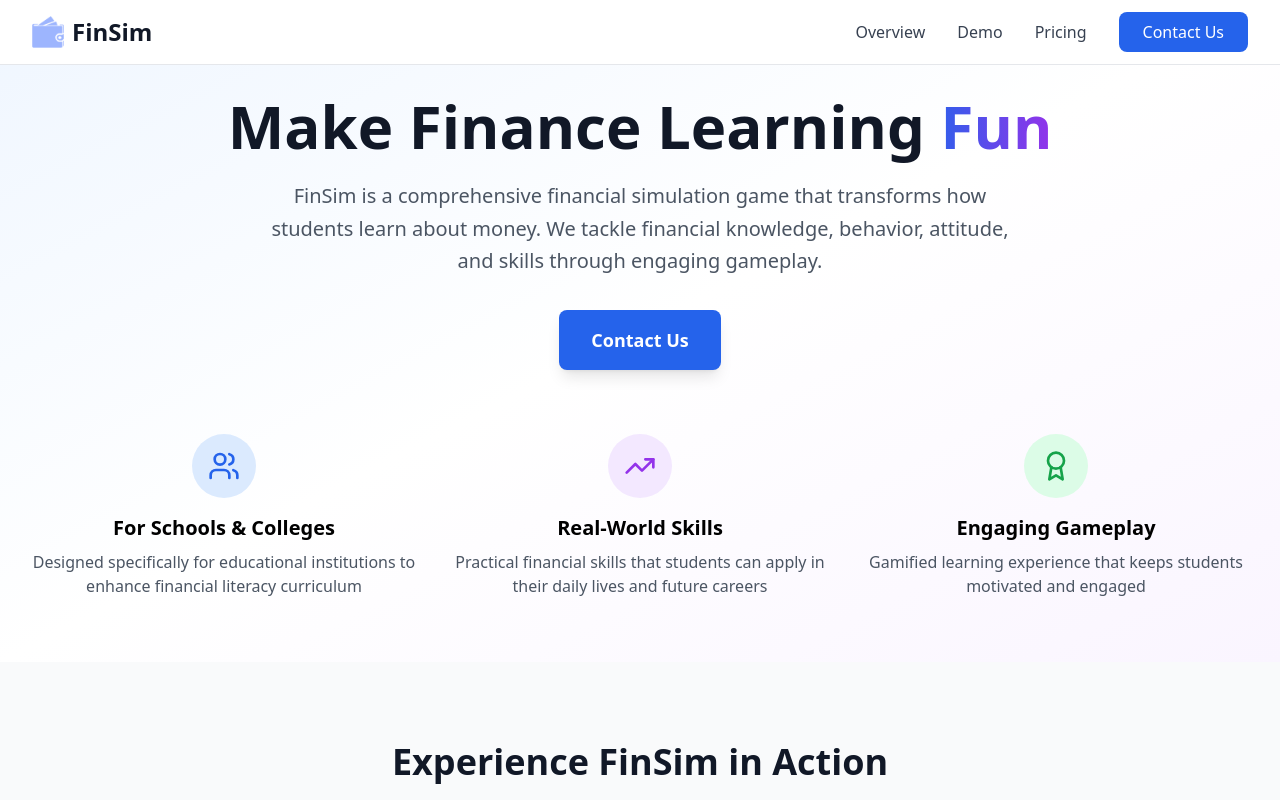
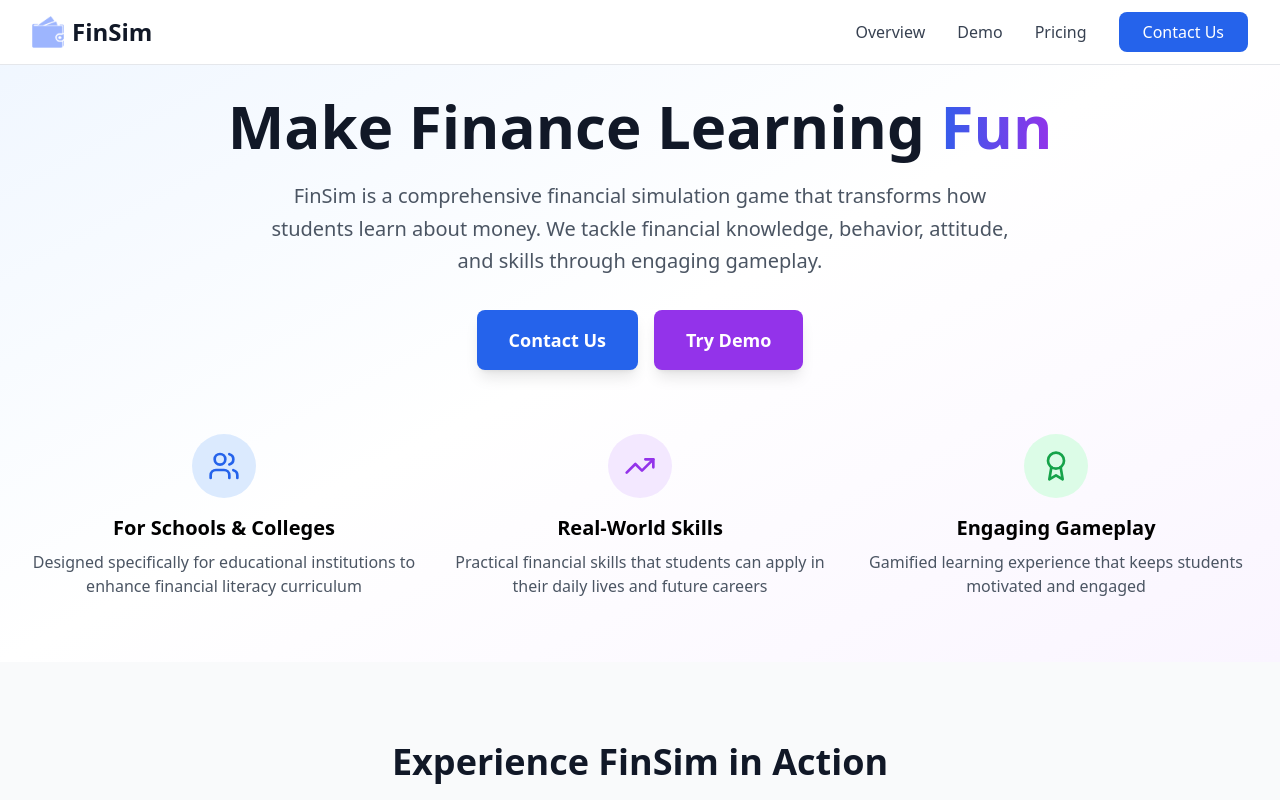
Before and after one commit to Rajat-Chitkara/Financial-Literacy, a React (Vite) app in the folder project-bolt-sb1-s1mpq3vz/project/: page / in a window 1280 px wide. Shown: the top 800 px of the page. Built offline with nearby package versions, Linux system fonts and the light colour scheme.

Commit message:
Update Hero.tsx

```diff
--- a/project-bolt-sb1-s1mpq3vz/project/src/components/Hero.tsx
+++ b/project-bolt-sb1-s1mpq3vz/project/src/components/Hero.tsx
@@ -27,6 +27,14 @@
   >
     Contact Us
   </button>
+  <a
+    href="https://quiet-sprinkles-0c1ef8.netlify.app/"
+    target="_blank"
+    rel="noopener noreferrer"
+    className="bg-purple-600 text-white px-8 py-4 rounded-lg text-lg font-semibold hover:bg-purple-700 transition-all transform hover:scale-105 shadow-lg flex items-center justify-center"
+  >
+    Try Demo
+  </a>
 </div>
 
           <div className="grid grid-cols-1 md:grid-cols-3 gap-8 mt-16 animate-stagger-in">
```
Lines whose indentation alone changed are shown as unchanged.
